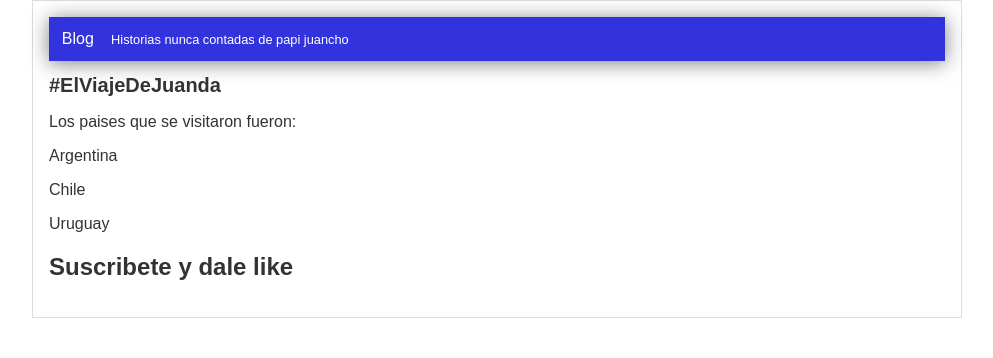
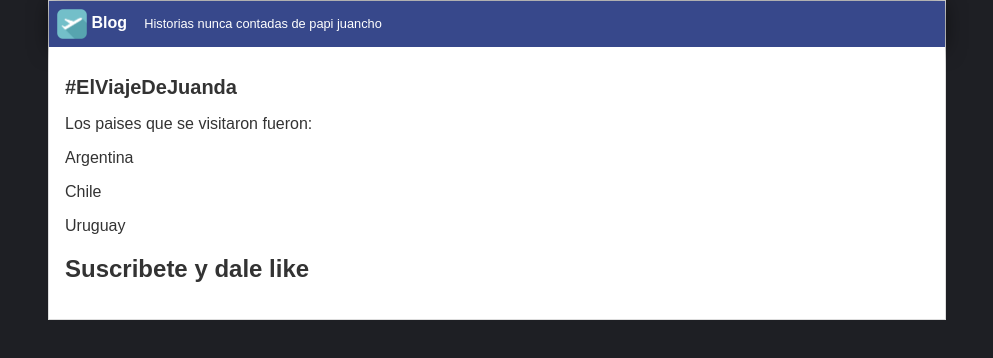
Before and after one commit to juandaclopez/Hyperblog, a plain HTML site: page index.html in a window 1280 px wide. Shown: the whole page, without its empty margins (143-1136 px from the left). Drawn offline with Linux system fonts and the light colour scheme.

Commit message:
Color de fondo, logo nuevo y mejor color de header

```diff
--- a/css/estilo.css
+++ b/css/estilo.css
@@ -1,4 +1,5 @@
 body{
+	background: #1e1f24;
 	color: #333;
 	text-align: center;
 	font-family: "Arial";
@@ -7,9 +8,29 @@ body{
 	padding: 0;
 }
 
+#cabecera{
+	background: #37488b;
+    box-shadow: 0px 2px 20px 0px rgba(0,0,0,0.5);
+    color: white;
+    font-weight: bold;
+    margin: 0;
+    padding: 0.5em;
+}
+
+#cabecera #logo{
+	width: 30px;
+	vertical-align: middle;
+}
+
+#cabecera #tagline{
+	padding: 0 0 0 1em;
+	font-weight: normal;
+	font-size: 0.8em;
+}
+
 #container{
 	width: 70%;
-	padding: 1em;
+	padding: 0;
 	text-align: left;
 	border: 1px solid #DDD;
 	margin: 0 auto;
@@ -19,17 +40,8 @@ body{
 	font-size: 20px;
 }
 
-#cabecera{
-	background: #33D;
-	box-shadow: 0px 2px 20px 0px rgba(0,0,0,0.5);
-	color: white;
-	font height: bold;
-	margin: 0;
-	padding: 0.8em;
+#post
+{
+    background: white;
+    padding: 1em;
 }
-
-#cabecera #tagline{
-	padding: 0 0 0 1em;
-	font-weight: normal;
-	font-size: 0.8em;
-}
--- a/index.html
+++ b/index.html
@@ -7,6 +7,7 @@
 <body>
 	<div id="container">
 		<div id="cabecera">
+			<img id="logo" src="Imagenes/logo.png">
 			Blog
 			<span id="tagline">Historias nunca contadas de papi juancho</span>
 		</div>
```
